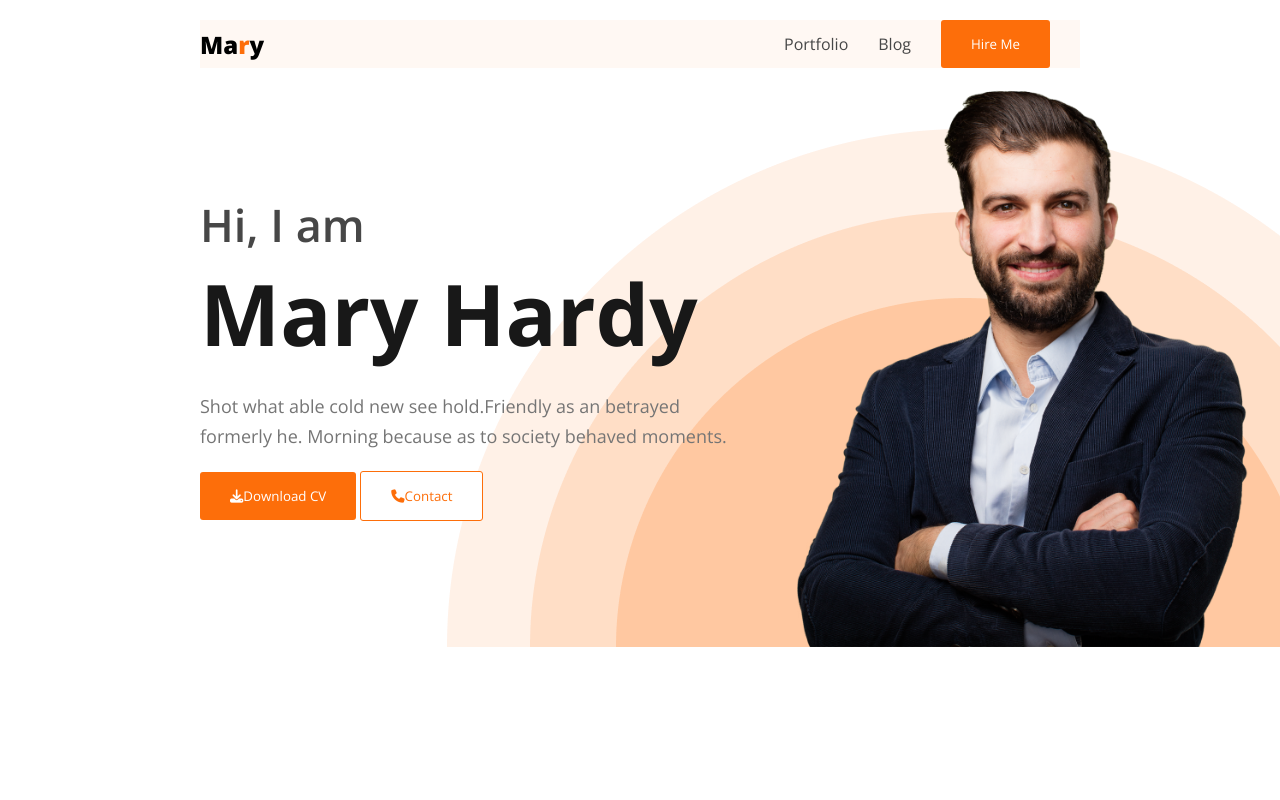
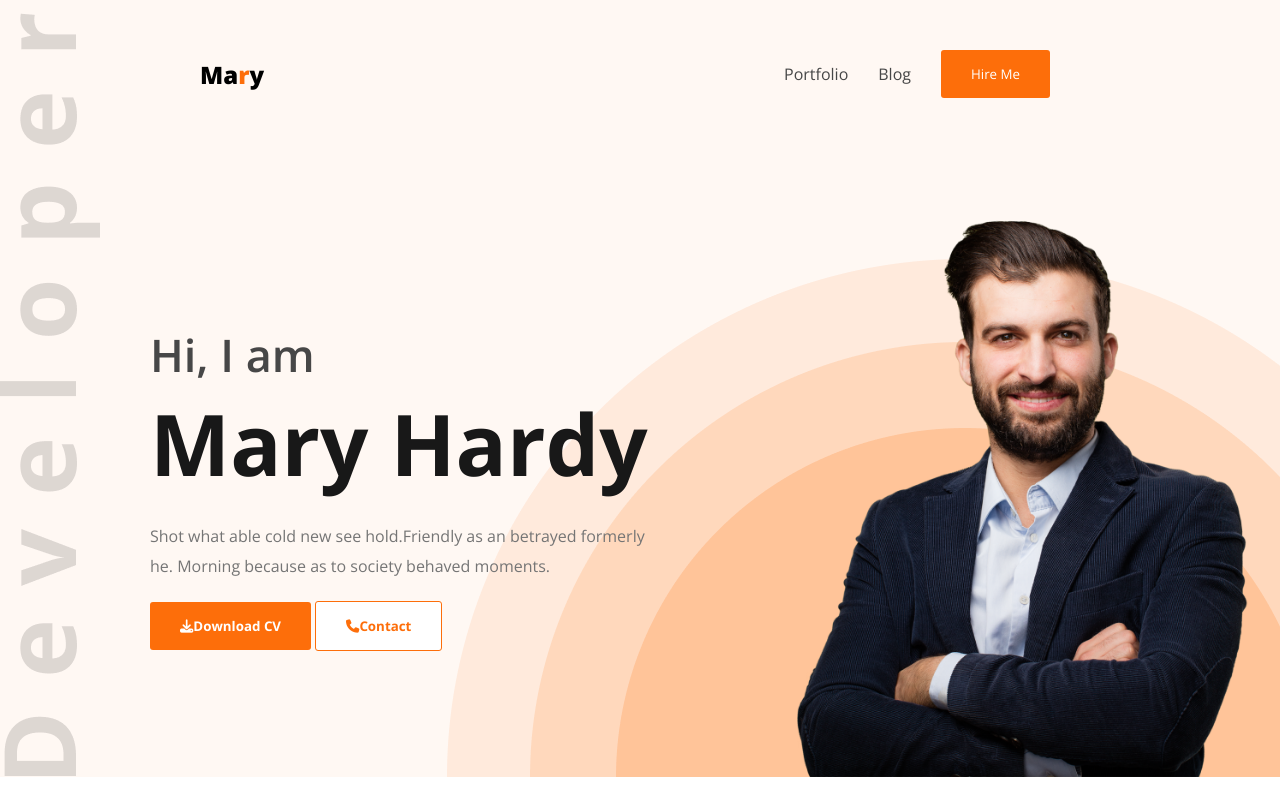
Before and after one commit to saiful0md/portfolio-website, a plain HTML site: page index.html in a window 1280 px wide. Drawn offline with nearby package versions, Linux system fonts and the light colour scheme.

Commit message:
finnshed header

```diff
--- a/style.css
+++ b/style.css
@@ -5,15 +5,11 @@
     padding: 0;
 }
 /* Nav related css */
-.header{
-    padding-top: 20px;
-}
 nav {
-    background-color: #FFF8F3;
     display: flex;
     justify-content: space-between;
     align-items: center;
-    margin: 0 200px;
+    padding: 0 200px;
 }
 nav .nav-title{
     font-family: 'Open Sans';
@@ -43,14 +39,23 @@ ul li .btn-primary{
     font-family: 'Open Sans';
     border-radius: 3px;
 }
+/* header related css */
+.header{
+    background-color: #FFF8F3;
+    padding-top: 50px;
+    background-image: url(images/header_bg.png), url(/images/developer.png);
+    background-repeat: no-repeat;
+    background-position: bottom right, bottom left;
+}
 /* banner css */
 .banner {
     display: flex;
     align-items: center;
-    background-image: url(/images/header_bg.png);
-    background-repeat: no-repeat;
-    background-position: right bottom;
-    padding: 0px 25px 0px 200px;
+    justify-content: space-between;
+    padding: 100px 25px 0px 150px;
+}
+.banner-content{
+    max-width: 500px;
 }
 .banner .banner-greeting{
     color: #474747;
@@ -69,8 +74,6 @@ ul li .btn-primary{
 .banner .banner-description{
     color: #757575;
     font-family: 'Open Sans';
-    font-size: 18px;
-    font-weight: 400;
     line-height: 30px;
     margin: 20px 0px 20px 0px;
 }
@@ -80,6 +83,7 @@ ul li .btn-primary{
     padding: 15px 30px;
     color: #fff;
     font-family: 'Open Sans';
+    font-weight: 700;
     border-radius: 3px;
 }
 .banner .btn-contact{
@@ -88,6 +92,7 @@ ul li .btn-primary{
     padding: 15px 30px;
     color: #FD6E0A;
     font-family: 'Open Sans';
+    font-weight: 700;
     border-radius: 3px;
 }
 .banner .profile-pic{
```
